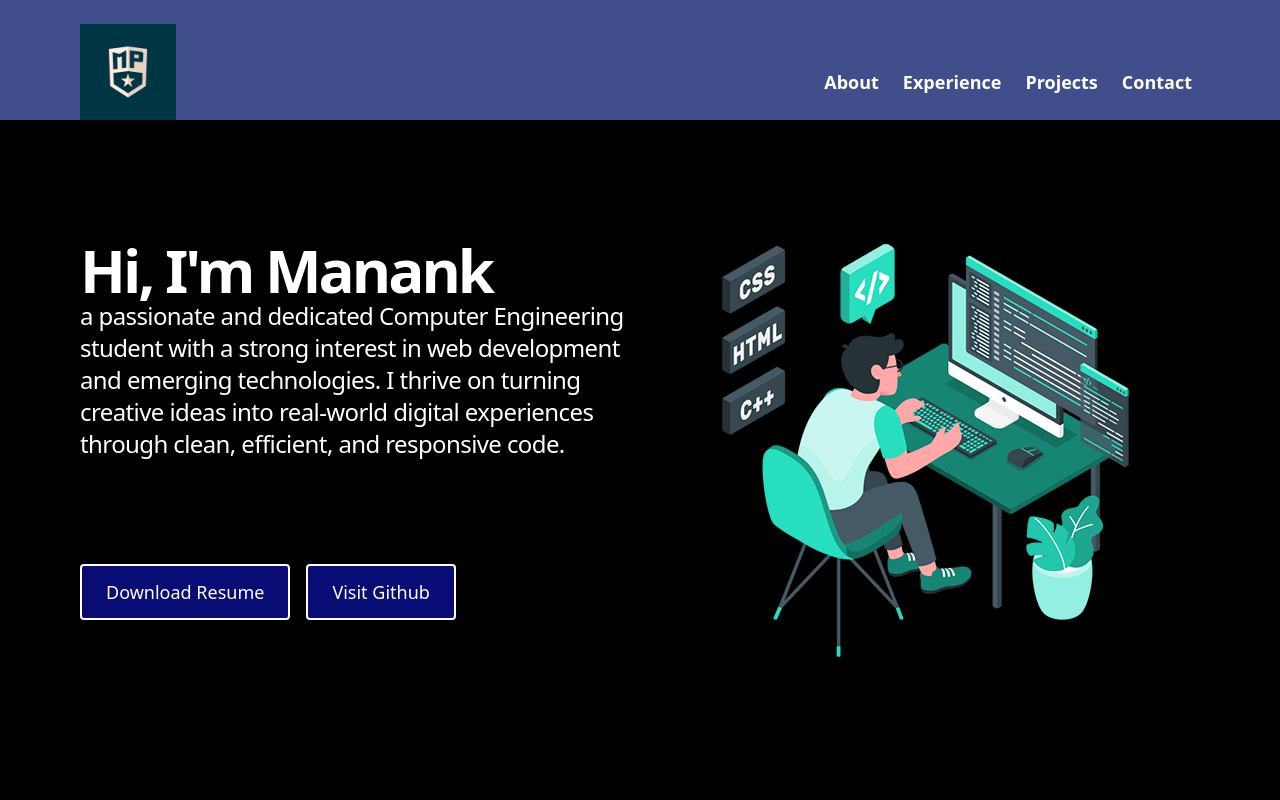
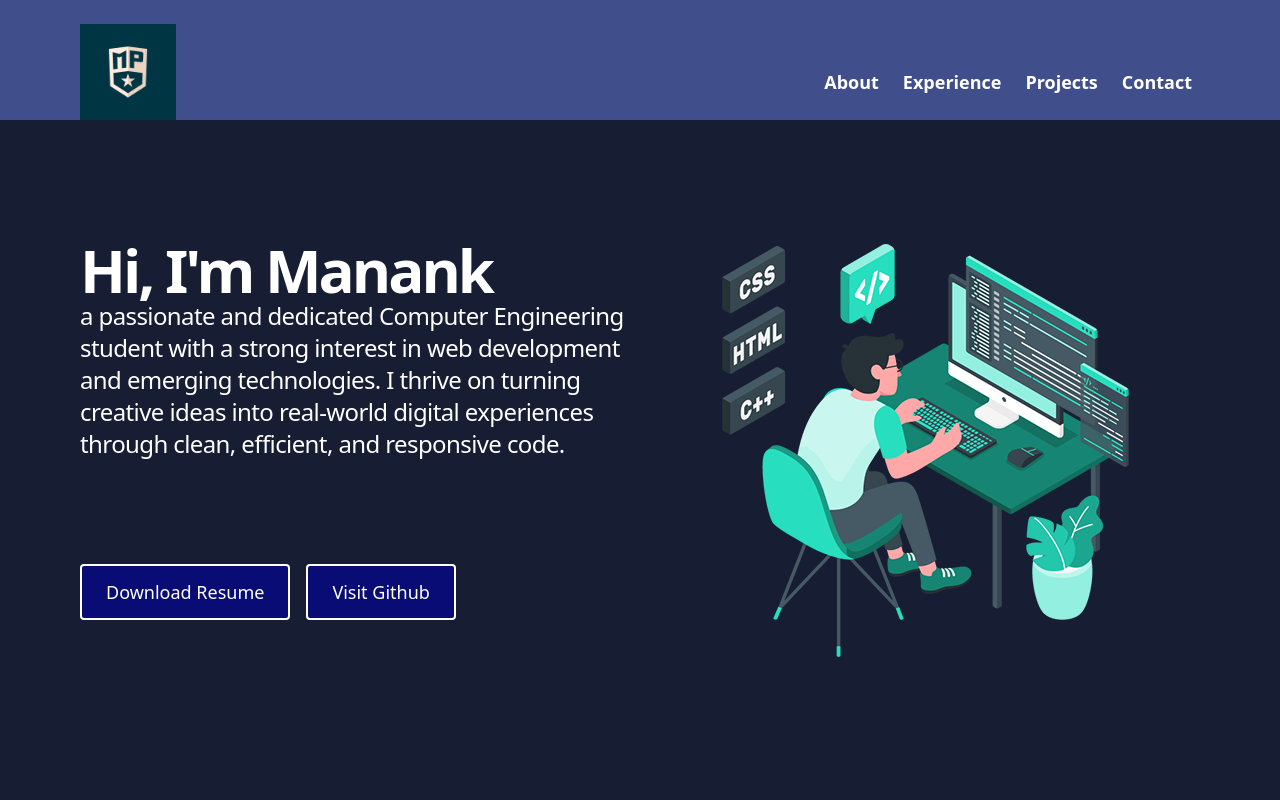
Before and after one commit to carry2on/Portfolio-Manank, a React (Vite) app: page / in a window 1280 px wide. Shown: the top 800 px of the page. Built offline with nearby package versions, Linux system fonts and the light colour scheme.

Commit message:
Update index.css

```diff
--- a/src/index.css
+++ b/src/index.css
@@ -6,5 +6,5 @@
   scroll-behavior: smooth;
 }
 body{
-  background-color: black;
+  background-color: #171D32;
 }
```
